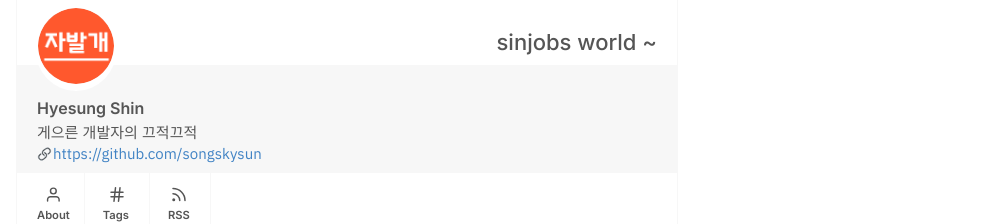
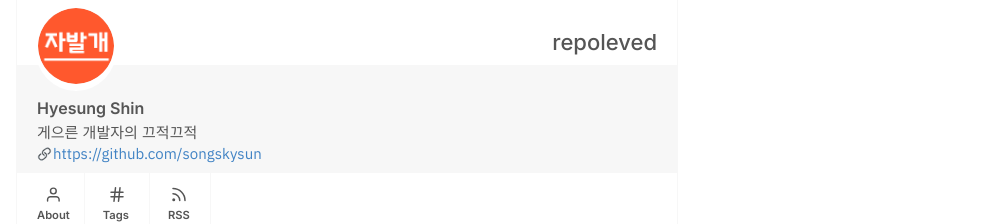
Before and after one commit to songskysun/songskysung.github.io, a Jekyll site: the page built from index.md, in a window 1280 px wide. Shown: the top 224 px of the page, without its empty margins (293-1280 px from the left). Built offline with Jekyll 4.4.1, drawn with Linux system fonts in a browser that asks for light colours.

Commit message:
Update _config.yml

```diff
--- a/_config.yml
+++ b/_config.yml
@@ -1,4 +1,4 @@
-title: sinjobs world ~
+title: repoleved
 name: Hyesung Shin
 user_description:  게으른 개발자의 끄적끄적
 notes_url: "https://github.com/songskysun"
```
